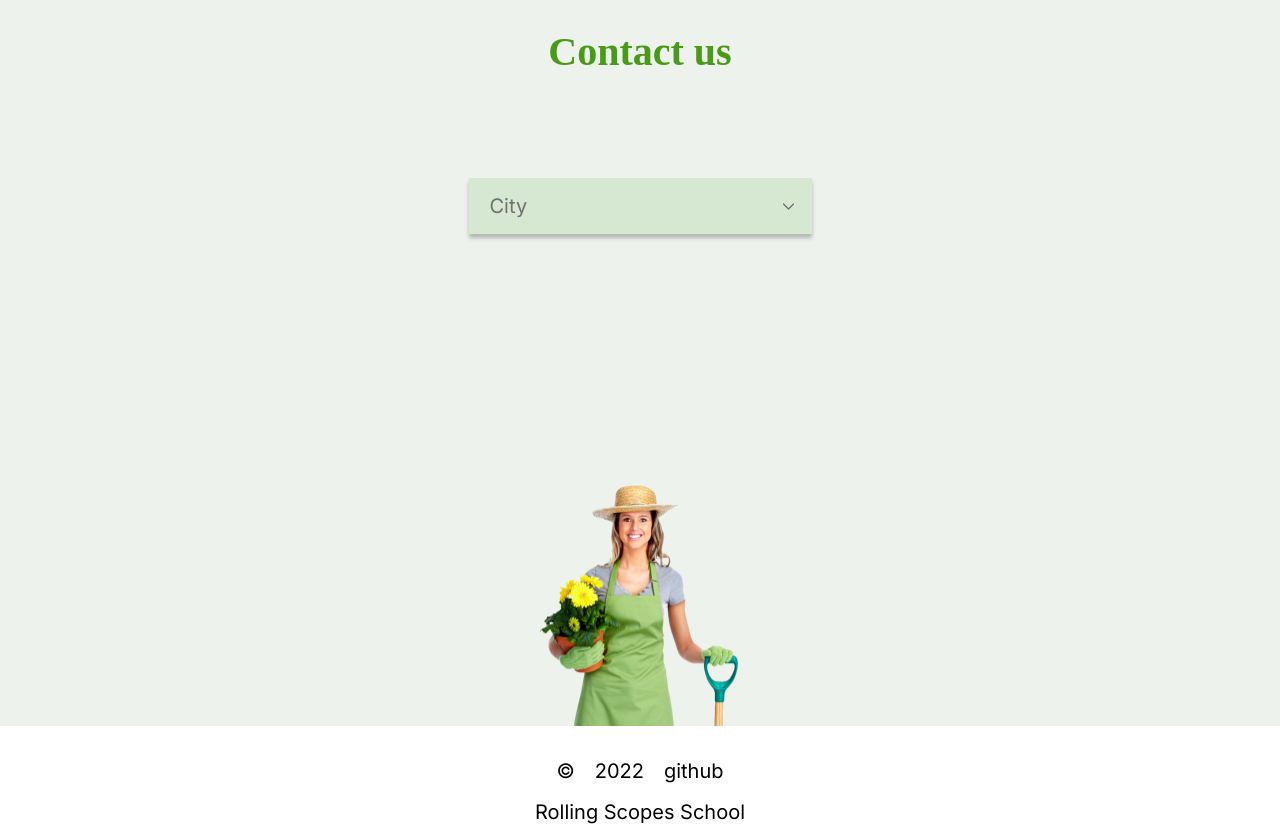
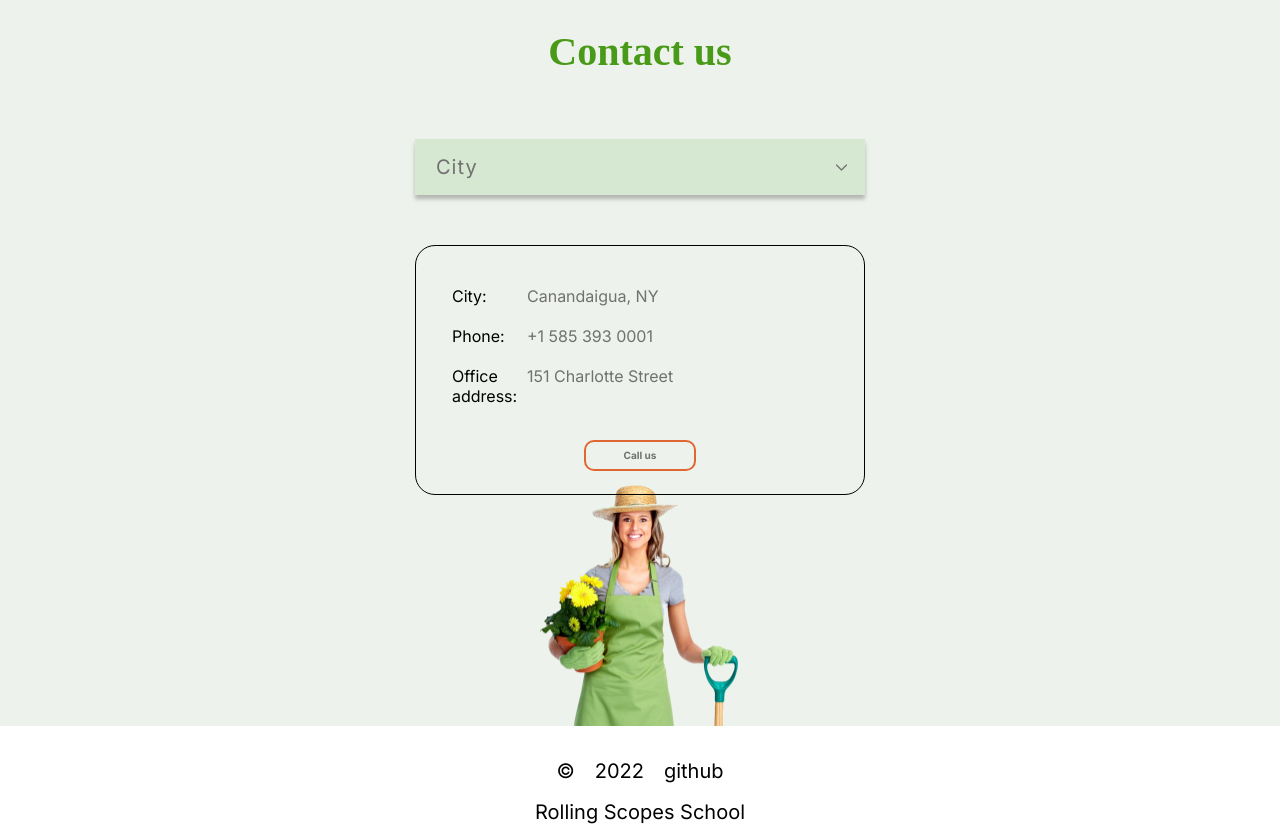
Before and after one commit to Veronikanos/momentum, a plain HTML site: page plants/index.html in a window 1280 px wide. Shown: the part 3700-4526 px from the top of the page. Drawn offline with nearby package versions, Linux system fonts and the light colour scheme; a web font is replaced by a local one.

Commit message:
feat: add address box to layout

```diff
--- a/plants/dropdown-select.js
+++ b/plants/dropdown-select.js
@@ -9,6 +9,7 @@ const items = document.querySelectorAll('.dropdown__list-item');
 button.addEventListener('click', () => {
   list.classList.toggle('dropdown__list_visible');
   button.classList.toggle('dropdown__button_active');
+  button.classList.remove('default');
 });
 
 items.forEach((listItem) => {
--- a/plants/index.html
+++ b/plants/index.html
@@ -357,15 +357,16 @@
         <div class="container contacts-container">
           <div class="wrapper">
             <h2 class="header contacts__header">Contact us</h2>
+						<div class="right-side">
             <div class="dropdown">
-							<button class="dropdown__button" type="button">City</button>
+							<button class="dropdown__button default" type="button">City</button>
 							<ul class="dropdown__list">
 								<li class="dropdown__list-item">Canandaigua, NY</li>
 								<li class="dropdown__list-item">New York City</li>
 								<li class="dropdown__list-item">Yonkers, NY</li>
 								<li class="dropdown__list-item">Sherrill, NY</li>
 							</ul>
-							<input type="text" name="select-category" class="dropdown__input_hidden">
+							<!-- <input type="text" name="select-category" class="dropdown__input_hidden"> -->
 
 
               <!-- <button class="contacts__btn circle-btn" type="button">
@@ -373,9 +374,18 @@
                   <use href="./img/sprite.svg#icon-arrow" />
                 </svg>
               </button> -->
-            </div>
+
+
           </div>
-        </div>
+					<div class="address-box">
+						<ul class="address-box-list">
+							<li class="address-box-item"><span class="item-left">City:</span><span>Canandaigua, NY</span></li>
+							<li class="address-box-item"><span class="item-left">Phone:</span><span>+1 585 393 0001</span></li>
+							<li class="address-box-item"><span class="item-left">Office address:</span><span>151 Charlotte Street</span></li>
+						</ul>
+						<button type="button" class="btn contact-btn address-box-btn">Call us</button></div>
+       	 </div>
+				 </div>
       </section>
     </main>
     <footer>
--- a/plants/sass/layout/_contacts.scss
+++ b/plants/sass/layout/_contacts.scss
@@ -7,6 +7,7 @@
     }
     @media screen and (min-width: 1440px) {
       padding-top: 55px;
+      padding: 25px 109px 0 109px;
     }
   }
 
@@ -22,17 +23,19 @@
     }
     @media screen and (min-width: 1440px) {
       height: 497px;
+      background-size: 400px;
+      background-position: left bottom;
     }
   }
 
   &__header {
-    margin-bottom: 80px;
+    margin-bottom: 40px;
     font-weight: 700;
     text-align: center;
     font-size: 25px;
     line-height: calc(33 / 25);
     @media screen and (min-width: 768px) {
-      margin-bottom: 100px;
+      margin-bottom: 61px;
       font-size: 40px;
       line-height: calc(52 / 40);
     }
@@ -75,31 +78,34 @@
 .dropdown {
   display: flex;
   margin: 0 auto;
-  max-width: 343px;
+  max-width: 300px;
   position: relative;
+  @media screen and (min-width: 768px) {
+    max-width: 450px;
+    // margin-left: auto;
+    // padding: 5px 35px 5px 20px;
+  }
+
   &__button {
     position: relative;
     display: flex;
     align-items: center;
     font-weight: 400;
-    font-size: 20px;
+    font-size: 16px;
     line-height: 40px;
     /* identical to box height, or 200% */
-
+    box-shadow: none;
+    background: $active-select;
     padding: 5px 20px 5px 20px;
     width: 100%;
+    letter-spacing: 0.05em;
 
-    color: $grey;
-
-    background: $select-background;
-    box-shadow: 0px 4px 4px rgba(0, 0, 0, 0.25);
     border: 1px solid $select-background;
-
+    cursor: pointer;
     @media screen and (min-width: 768px) {
       padding: 7px 20px 7px 20px;
     }
 
-    cursor: pointer;
     &::after {
       content: '';
       position: absolute;
@@ -128,6 +134,17 @@
       }
     }
   }
+
+  .default {
+    font-weight: 400;
+    font-size: 20px;
+    line-height: 40px;
+    color: $grey;
+
+    background: $select-background;
+    box-shadow: 0px 4px 4px rgba(0, 0, 0, 0.25);
+  }
+
   &__list {
     width: 100%;
     margin: 0;
@@ -180,3 +197,78 @@
     }
   }
 }
+
+.right-side {
+  @media screen and (min-width: 1440px) {
+    max-width: 450px;
+    margin-left: auto;
+    // margin-right: 109px;
+  }
+}
+
+.address-box {
+  max-width: 282px;
+  margin: 0 auto;
+  margin-top: 50px;
+  padding: 30px 36px 23px;
+  border: 1px solid #000000;
+  border-radius: 20px;
+
+  font-family: 'Inter';
+  font-style: normal;
+  font-weight: 400;
+  font-size: 16px;
+  line-height: 20px;
+  @media screen and (min-width: 768px) {
+    max-width: 450px;
+    // margin-left: auto;
+    // padding: 5px 35px 5px 20px;
+  }
+  // @media screen and (min-width: 1440px) {
+  //   margin-left: auto;
+  // }
+
+  &-list {
+    @media screen and (min-width: 768px) {
+      margin-bottom: 24px;
+    }
+  }
+
+  &-item {
+    padding: 10px 0;
+    display: flex;
+    gap: 10px;
+    // letter-spacing: 0.05em;
+    color: #717171;
+    @media screen and (min-width: 1440px) {
+      line-height: 40px;
+      padding: 0;
+    }
+  }
+
+  .item-left {
+    width: 65px;
+    color: #000000;
+    // line-height: 20px;
+    /* or 125% */
+    @media screen and (min-width: 1440px) {
+      width: 125px;
+    }
+  }
+
+  &-btn {
+    display: block;
+    margin: 0 auto;
+    padding: 7px 38px;
+    font-weight: 700;
+    font-size: 10px;
+    line-height: 13px;
+    text-align: center;
+
+    color: #717171;
+
+    // @media screen and (min-width: 768px) {
+    //   padding: 7px 29px;
+    // }
+  }
+}
```
Also changed, not shown: plants/css/main.css, plants/css/main.min.css, 2 other files.
